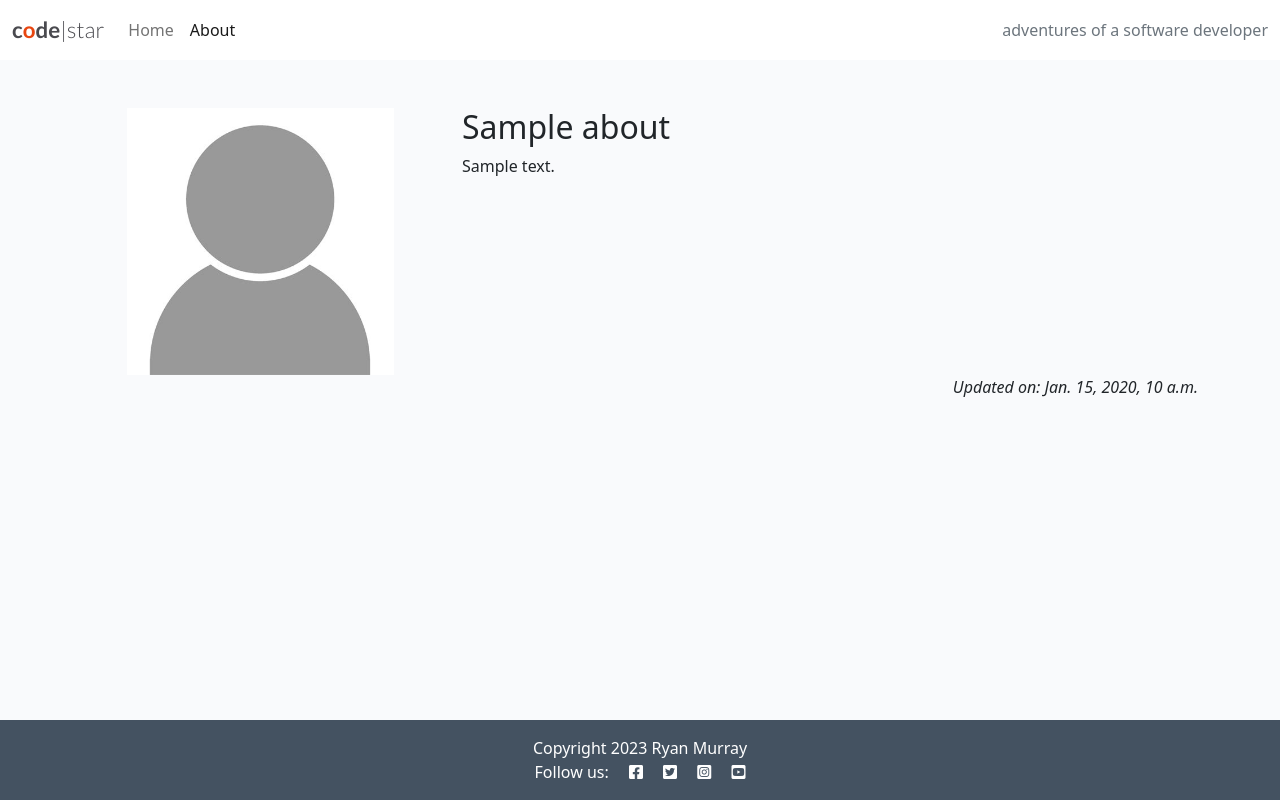
After one commit to m-u-r-r-a-y/codestar, a Django app: page /about/ in a window 1280 px wide. The commit adds this page. Run offline with Django 4.2, Linux system fonts and the light colour scheme; tables that the repository leaves empty hold one stand-in row (values such as "Sample post").

Commit message:
added about app

```diff
--- /dev/null
+++ b/about/models.py
@@ -0,0 +1,10 @@
+from django.db import models
+
+
+class About(models.Model):
+    title = models.CharField(max_length=200)
+    content = models.TextField()
+    updated_on = models.DateTimeField(auto_now=True)
+
+    def __str__(self):
+        return self.title
--- /dev/null
+++ b/about/urls.py
@@ -0,0 +1,6 @@
+from . import views
+from django.urls import path
+
+urlpatterns = [
+    path('', views.about_me, name='about'),
+]
--- /dev/null
+++ b/about/views.py
@@ -0,0 +1,15 @@
+from django.shortcuts import render
+from .models import About
+
+
+def about_me(request):
+    """
+    Renders the About page
+    """
+    about = About.objects.all().order_by('-updated_on').first()
+
+    return render(
+        request,
+        "about/about.html",
+        {"about": about},
+    )
--- a/blog/admin.py
+++ b/blog/admin.py
@@ -13,5 +13,9 @@ class PostAdmin(SummernoteModelAdmin):
 
 
 
+
+
+
 # Register your models here.
+# admin.site.register(Post)
 admin.site.register(Comment)
--- /dev/null
+++ b/blog/templates/about/about.html
@@ -0,0 +1,23 @@
+{% extends 'base.html' %}
+{% block content %}
+{% load static %}
+<div class="container mt-5">
+    <div class="row">
+        <div class="col-4 text-center">
+            <img src="{% static 'images/nobody.jpg' %}" width="75%" />
+        </div>
+        <div class="col-8">
+
+            <h2>{{ about.title }}</h2>
+
+            {{ about.content | safe }}
+        </div>
+    </div>
+    <div class="row">
+        <div class="col text-right">
+
+            <p class="text-end"><em>Updated on: {{ about.updated_on }}</em></p>
+        </div>
+    </div>
+</div>
+{% endblock content %}
--- a/codestar/settings.py
+++ b/codestar/settings.py
@@ -30,7 +30,7 @@ TEMPLATES_DIR = os.path.join(BASE_DIR, 'templates')
 SECRET_KEY = 'django-insecure-b^8qsg0xyga%(p7^rj&4$0uqh6*4vgn*akui51eda=!9*sv(5('
 
 # SECURITY WARNING: don't run with debug turned on in production!
-DEBUG = False
+DEBUG = True
 
 ALLOWED_HOSTS = ['127.0.0.1','.herokuapp.com']
 
@@ -44,8 +44,9 @@ INSTALLED_APPS = [
     'django.contrib.sessions',
     'django.contrib.messages',
     'django.contrib.staticfiles',
+    'blog',
     'django_summernote',
-    'blog',
+    'about',
 ]
 
 MIDDLEWARE = [
--- a/codestar/urls.py
+++ b/codestar/urls.py
@@ -19,6 +19,7 @@ from django.urls import path, include
 
 
 urlpatterns = [
+    path("about/", include("about.urls"), name="about-urls"),
     path('summernote/', include('django_summernote.urls')),
     path('admin/', admin.site.urls),
     path("", include("blog.urls"), name="blog-urls"),
--- a/templates/base.html
+++ b/templates/base.html
@@ -1,7 +1,6 @@
 {% load static %}
-
 {% url 'home' as home_url %}
-
+{% url 'about' as about_url %}
 <!DOCTYPE html>
 <html class="h-100" lang="en">
 
@@ -43,6 +42,12 @@
                         <a class="nav-link {% if request.path == home_url %}active{% endif %}" aria-current="page"
                             href="{% url 'home' %}">Home</a>
                     </li>
+                    <li class="nav-item">
+                        <a class="nav-link {% if request.path == about_url %}
+                          active{%endif%}" aria-current="page" href="{% url 'about' %}">About</a>
+                    </li>
+
+
 
                 </ul>
                 <span class="navbar-text text-muted">
```
Also changed, not shown: about/admin.py (added, +15 -0 lines), blog/models.py (+9 -11 lines), about/migrations/0001_initial.py (added), about/migrations/__init__.py (added), blog/views.py (line endings or trailing spaces), static/images/nobody.jpg (added), 1 other file.
